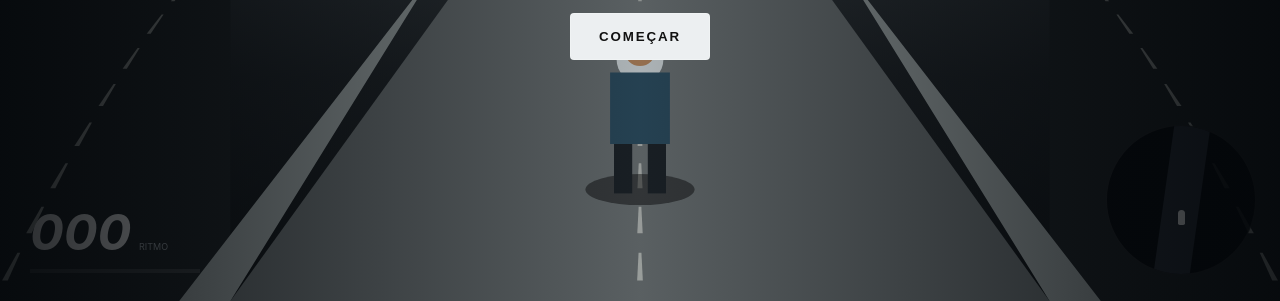
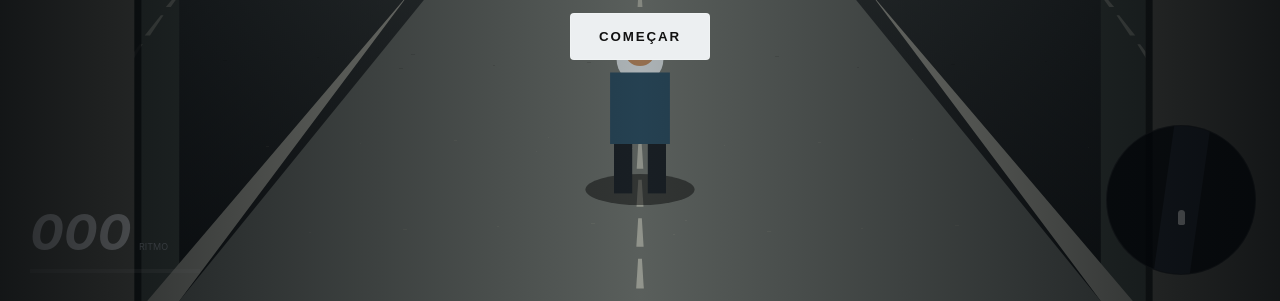
Before and after one commit to miguellorenzno-lgtm/PlayGround, a plain HTML site: page index.html in a window 1280 px wide. Shown: the part 499-800 px from the top of the page. Drawn offline with Linux system fonts and the light colour scheme.

Commit message:
Publish static build for issue #1
Run: 45207530795
Attempt: 1
Generation: 10
Source: 5da78f0efedfdc82ed4d3a36b3505d6fb8619e84

```diff
--- a/index.html
+++ b/index.html
@@ -32,12 +32,64 @@ function start(){reset();state='run';document.getElementById('menu').classList.a
 document.getElementById('start').onclick=start;document.getElementById('again').onclick=start;
 function finish(){state='result';if(distance>best){best=distance;localStorage.cityBest=best.toFixed(2)}document.getElementById('best').textContent=best.toFixed(2)+' KM';document.getElementById('resultText').textContent=distance.toFixed(2)+' km • '+items+' produtos encontrados';document.getElementById('result').classList.remove('hidden')}
 function project(lane,z){const horizon=H*.38,p=1-Math.max(0,Math.min(1,z/1100));const y=horizon+(H-horizon)*p*p,half=W*(.18+.52*p);return{x:W/2+lane*half*.48,y,scale:.12+p*.95,half}}
-function drawSky(){const g=ctx.createLinearGradient(0,0,0,H*.58);g.addColorStop(0,'#07111e');g.addColorStop(.7,'#8ca4b3');g.addColorStop(1,'#d8af82');ctx.fillStyle=g;ctx.fillRect(0,0,W,H*.45);ctx.fillStyle='rgba(255,242,197,.8)';ctx.beginPath();ctx.arc(W*.72,H*.18,13,0,7);ctx.fill();ctx.fillStyle='rgba(210,230,238,.18)';for(let i=0;i<12;i++){let x=(i*173+roadOffset*.03)%(W+200)-100,y=H*(.08+(i%4)*.045);ctx.beginPath();ctx.ellipse(x,y,65+(i%3)*20,9,0,0,7);ctx.fill()}}
-function drawBuildings(){const horizon=H*.38;ctx.fillStyle='#171f25';ctx.fillRect(0,horizon,W,H*.12);for(let i=-2;i<18;i++){let cycle=((i*128-roadOffset*.22)%(W+260)+(W+260))%(W+260)-130;let bw=105+(i%3)*35,bh=H*(.16+(i%4)*.025),base=horizon+H*.025;ctx.fillStyle=i%4===0?'#23313a':'#1b2429';ctx.fillRect(cycle-base*0,base-bh,bw,bh);ctx.fillStyle='#d0ad72';for(let wy=base-bh+18;wy<base-12;wy+=26)for(let wx=cycle+12;wx<cycle+bw-8;wx+=28)if((wx+i+wy)%5>1){ctx.fillRect(wx,wy,10,13)}}}
+function drawSky(){
+ const g=ctx.createLinearGradient(0,0,0,H*.58);g.addColorStop(0,'#101c29');g.addColorStop(.48,'#526878');g.addColorStop(.82,'#b39a80');g.addColorStop(1,'#dfc49d');ctx.fillStyle=g;ctx.fillRect(0,0,W,H*.46);
+ // céu realista: nuvens e poluição atmosférica suave
+ ctx.save();ctx.globalAlpha=.16;for(let i=0;i<9;i++){let x=(i*211-roadOffset*.018)%(W+350)-175,y=H*(.055+(i%4)*.055);let cg=ctx.createRadialGradient(x,y,4,x,y,96);cg.addColorStop(0,'#eef2ef');cg.addColorStop(.55,'rgba(210,218,216,.55)');cg.addColorStop(1,'rgba(180,190,192,0)');ctx.fillStyle=cg;ctx.beginPath();ctx.arc(x,y,96,0,Math.PI*2);ctx.fill()}ctx.restore();
+ let sx=W*.74,sy=H*.16;let sg=ctx.createRadialGradient(sx,sy,2,sx,sy,42);sg.addColorStop(0,'rgba(255,249,214,.95)');sg.addColorStop(.18,'rgba(255,228,169,.55)');sg.addColorStop(1,'rgba(255,205,145,0)');ctx.fillStyle=sg;ctx.beginPath();ctx.arc(sx,sy,42,0,7);ctx.fill();
+ ctx.fillStyle='rgba(255,248,210,.82)';ctx.beginPath();ctx.arc(sx,sy,8,0,7);ctx.fill();
+}
+function drawBuildings(){
+ const horizon=H*.38;ctx.fillStyle='#8b918d';ctx.fillRect(0,horizon,W,H*.105);
+ for(let i=-2;i<22;i++){
+  let cycle=((i*118-roadOffset*.16)%(W+300)+(W+300))%(W+300)-150;
+  let bw=92+(i%4)*24,bh=H*(.13+(i%5)*.028),base=horizon+H*.018;
+  let facade=i%5===0?'#8b7e6b':i%5===1?'#6f7c7d':i%5===2?'#9b8d79':i%5===3?'#73766d':'#867a6d';
+  let vg=ctx.createLinearGradient(cycle,0,cycle+bw,0);vg.addColorStop(0,'#31383a');vg.addColorStop(.16,facade);vg.addColorStop(.82,facade);vg.addColorStop(1,'#343a3a');ctx.fillStyle=vg;ctx.fillRect(cycle,base-bh,bw,bh);
+  ctx.fillStyle='rgba(25,30,31,.28)';ctx.fillRect(cycle+bw*.82,base-bh,bw*.18,bh);
+  // fachadas, juntas e varandas
+  ctx.fillStyle='rgba(65,57,49,.34)';for(let y=base-bh+14;y<base-8;y+=27)ctx.fillRect(cycle,y,bw,1);
+  for(let wy=base-bh+20;wy<base-16;wy+=27)for(let wx=cycle+11;wx<cycle+bw-10;wx+=25){let warm=(wx+wy+i)%7===0;ctx.fillStyle=warm?'#d6b477':'#263c43';ctx.fillRect(wx,wy,14,17);ctx.fillStyle='rgba(210,225,220,.14)';ctx.fillRect(wx+2,wy+2,3,13)}
+  ctx.strokeStyle='rgba(38,41,40,.7)';ctx.lineWidth=2;ctx.strokeRect(cycle,base-bh,bw,bh);
+ }
+}
 function drawSchool(){let z=((680-roadOffset*.9)%1500+1500)%1500;if(z<30||z>1100)return;let q=project(-1.55,z),s=q.scale*1.2,w=180*s,h=150*s,x=q.x-W*.06,y=q.y-h*.25;ctx.save();ctx.translate(x,y);ctx.fillStyle='#b9b09c';ctx.fillRect(-w/2,-h,w,h);ctx.fillStyle='#47525a';ctx.fillRect(-w/2,-h,w,18*s);ctx.fillStyle='#263741';for(let i=-1;i<=1;i++){ctx.fillRect(i*w*.25-25*s,-h*.65,50*s,54*s)}ctx.fillStyle='#252a2d';ctx.fillRect(-28*s,-38*s,56*s,38*s);ctx.fillStyle='#eee7cc';ctx.font=`${12*s}px sans-serif`;ctx.textAlign='center';ctx.fillText('ESCOLA',0,-h*.95);ctx.restore()}
 function drawHouseStore(){for(let side of [-1,1]){let z=((side===-1?520:880-roadOffset*.5)%1500+1500)%1500;if(z<30||z>1100)continue;let q=project(side*1.55,z),s=q.scale*1.15,w=155*s,h=145*s,x=q.x,y=q.y-h*.1;ctx.save();ctx.translate(x,y);ctx.fillStyle=side<0?'#d19a62':'#b75d50';ctx.fillRect(-w/2,-h,w,h*.9);ctx.fillStyle=side<0?'#65452f':'#572b2b';ctx.beginPath();ctx.moveTo(-w*.58,-h);ctx.lineTo(0,-h*1.35);ctx.lineTo(w*.58,-h);ctx.fill();ctx.fillStyle='#26343c';ctx.fillRect(-w*.28,-h*.55,w*.56,h*.55);ctx.fillStyle='#ffe19a';ctx.fillRect(-w*.22,-h*.48,w*.44,h*.32);ctx.fillStyle='#eee';ctx.font=`${11*s}px sans-serif`;ctx.textAlign='center';ctx.fillText(side<0?'CASA':'LOJA ELETRÔNICA',0,-h*.78);ctx.restore()}}
-function drawRoad(){const horizon=H*.38,g=ctx.createLinearGradient(0,horizon,0,H);g.addColorStop(0,'#4b5358');g.addColorStop(.55,'#23282c');g.addColorStop(1,'#15191c');ctx.fillStyle=g;ctx.fillRect(0,horizon,W,H-horizon);ctx.fillStyle='#777e80';ctx.beginPath();ctx.moveTo(W*.46,horizon);ctx.lineTo(W*.54,horizon);ctx.lineTo(W*.82,H);ctx.lineTo(W*.18,H);ctx.fill();ctx.fillStyle='#24292c';ctx.fillRect(0,horizon,W*.18,H-horizon);ctx.fillRect(W*.82,horizon,W*.18,H-horizon);for(let lane=-1.5;lane<=1.5;lane+=1.5){for(let i=0;i<24;i++){let z=((i*55-roadOffset*1.2)%1320+1320)%1320;if(z<20)continue;let a=project(lane,z),b=project(lane,Math.max(0,z-32)),p=1-z/1100;ctx.fillStyle=`rgba(235,238,232,${.35+.4*p})`;ctx.beginPath();ctx.moveTo(a.x-1.5*p,a.y);ctx.lineTo(a.x+1.5*p,a.y);ctx.lineTo(b.x+3*p,b.y);ctx.lineTo(b.x-3*p,b.y);ctx.fill()}}ctx.fillStyle='#aeb7b7';ctx.beginPath();ctx.moveTo(W*.42,horizon);ctx.lineTo(W*.18,H);ctx.lineTo(W*.14,H);ctx.lineTo(W*.44,horizon);ctx.fill();ctx.beginPath();ctx.moveTo(W*.58,horizon);ctx.lineTo(W*.82,H);ctx.lineTo(W*.86,H);ctx.lineTo(W*.56,horizon);ctx.fill()}
-function drawPerson(p){let q=project(p.lane,p.z);if(p.z<25||p.z>1100)return;let s=q.scale,w=28*s,h=90*s,x=q.x,y=q.y;ctx.save();ctx.translate(x,y);ctx.fillStyle='rgba(0,0,0,.25)';ctx.beginPath();ctx.ellipse(0,4*s,24*s,7*s,0,0,7);ctx.fill();ctx.fillStyle=p.color;ctx.fillRect(-w*.35,-h*.72,w*.7,h*.48);ctx.fillStyle='#dda56f';ctx.beginPath();ctx.arc(0,-h*.82,w*.26,0,7);ctx.fill();ctx.strokeStyle='#30343a';ctx.lineWidth=5*s;ctx.beginPath();ctx.moveTo(-w*.18,-h*.24);ctx.lineTo(-w*.25,h*.02);ctx.moveTo(w*.18,-h*.24);ctx.lineTo(w*.25,h*.02);ctx.stroke();ctx.restore()}
+function drawRoad(){
+ const horizon=H*.38,g=ctx.createLinearGradient(0,horizon,0,H);g.addColorStop(0,'#59615f');g.addColorStop(.32,'#3b4141');g.addColorStop(.72,'#292d2e');g.addColorStop(1,'#1c2021');ctx.fillStyle=g;ctx.fillRect(0,horizon,W,H-horizon);
+ ctx.fillStyle='#777d78';ctx.beginPath();ctx.moveTo(W*.455,horizon);ctx.lineTo(W*.545,horizon);ctx.lineTo(W*.86,H);ctx.lineTo(W*.14,H);ctx.fill();
+ // textura granulada e faixas desgastadas
+ ctx.save();ctx.globalAlpha=.12;for(let i=0;i<90;i++){let x=(i*137-roadOffset*.37)%W,y=horizon+(i*83%((H-horizon)|1));ctx.fillStyle=i%3?'#d3d0bc':'#090d0d';ctx.fillRect(x,y,1+(i%4),1)}ctx.restore();
+ ctx.fillStyle='#505a54';ctx.fillRect(0,horizon,W*.14,H-horizon);ctx.fillRect(W*.86,horizon,W*.14,H-horizon);
+ ctx.fillStyle='rgba(195,199,188,.32)';for(let lane=-1.5;lane<=1.5;lane+=1.5){for(let i=0;i<28;i++){let z=((i*48-roadOffset*1.35)%1340+1340)%1340;if(z<20)continue;let a=project(lane,z),b=project(lane,Math.max(0,z-34)),p=1-z/1100;ctx.fillStyle=`rgba(225,226,211,${.22+.52*p})`;ctx.beginPath();ctx.moveTo(a.x-2*p,a.y);ctx.lineTo(a.x+2*p,a.y);ctx.lineTo(b.x+4*p,b.y);ctx.lineTo(b.x-4*p,b.y);ctx.fill()}}
+ ctx.fillStyle='#b7b8ad';ctx.beginPath();ctx.moveTo(W*.43,horizon);ctx.lineTo(W*.14,H);ctx.lineTo(W*.115,H);ctx.lineTo(W*.445,horizon);ctx.fill();ctx.beginPath();ctx.moveTo(W*.57,horizon);ctx.lineTo(W*.86,H);ctx.lineTo(W*.885,H);ctx.lineTo(W*.555,horizon);ctx.fill();
+ // calçadas laterais e sarjetas
+ ctx.fillStyle='#77766d';ctx.fillRect(0,horizon,W*.105,H-horizon);ctx.fillRect(W*.895,horizon,W*.105,H-horizon);ctx.fillStyle='rgba(20,24,23,.8)';ctx.fillRect(W*.105,horizon,7,H-horizon);ctx.fillRect(W*.895,horizon,7,H-horizon);
+}
+function drawPerson(p){
+ let q=project(p.lane,p.z);if(p.z<25||p.z>1100)return;let s=q.scale,h=106*s,x=q.x,y=q.y;
+ let skin=['#c9936f','#956246','#ddb18d','#70442f','#b97854'][Math.abs(p.lane+2)%5],hair=['#241916','#49372a','#171719','#5e3d2b'][Math.abs(p.z|0)%4];
+ let walk=Math.sin(p.z*.025+roadOffset*.025),coat=p.color||'#445a66';
+ ctx.save();ctx.translate(x,y);
+ ctx.fillStyle='rgba(0,0,0,.38)';ctx.beginPath();ctx.ellipse(4*s,4*s,26*s,7*s,-.08,0,7);ctx.fill();
+ // pernas com calças, joelhos e movimento natural
+ ctx.strokeStyle='#252a2e';ctx.lineCap='round';ctx.lineWidth=10*s;ctx.beginPath();ctx.moveTo(-8*s,-h*.34);ctx.lineTo((-8+walk*5)*s,-h*.08);ctx.lineTo((-11+walk*8)*s,0);ctx.moveTo(8*s,-h*.34);ctx.lineTo((8-walk*5)*s,-h*.08);ctx.lineTo((11-walk*8)*s,0);ctx.stroke();
+ ctx.strokeStyle='#151719';ctx.lineWidth=5*s;ctx.beginPath();ctx.moveTo((-11+walk*8)*s,-2*s);ctx.lineTo((-18+walk*8)*s,1*s);ctx.moveTo((11-walk*8)*s,-2*s);ctx.lineTo((18-walk*8)*s,1*s);ctx.stroke();
+ // tronco anatomico, luz lateral e pregas
+ let cg=ctx.createLinearGradient(-18*s,-h*.78,20*s,-h*.25);cg.addColorStop(0,'rgba(255,255,255,.18)');cg.addColorStop(.25,coat);cg.addColorStop(1,'#242d31');ctx.fillStyle=cg;ctx.beginPath();ctx.moveTo(-15*s,-h*.74);ctx.quadraticCurveTo(-21*s,-h*.48,-16*s,-h*.27);ctx.lineTo(17*s,-h*.27);ctx.quadraticCurveTo(21*s,-h*.48,14*s,-h*.74);ctx.quadraticCurveTo(0,-h*.82,-15*s,-h*.74);ctx.fill();
+ ctx.fillStyle='rgba(20,20,20,.25)';ctx.fillRect(-1*s,-h*.72,2*s,h*.43);
+ // braços e mãos
+ ctx.strokeStyle=coat;ctx.lineWidth=8*s;ctx.beginPath();ctx.moveTo(-14*s,-h*.68);ctx.quadraticCurveTo((-25-walk*3)*s,-h*.45,-20*s,-h*.25);ctx.moveTo(14*s,-h*.68);ctx.quadraticCurveTo((25+walk*3)*s,-h*.45,20*s,-h*.25);ctx.stroke();
+ ctx.fillStyle=skin;ctx.beginPath();ctx.arc(-20*s,-h*.23,4.2*s,0,7);ctx.arc(20*s,-h*.23,4.2*s,0,7);ctx.fill();
+ // pescoço, orelhas e cabeça
+ ctx.fillStyle=skin;ctx.fillRect(-5*s,-h*.83,10*s,9*s);ctx.beginPath();ctx.arc(-13*s,-h*.91,3*s,0,7);ctx.arc(13*s,-h*.91,3*s,0,7);ctx.fill();
+ ctx.beginPath();ctx.ellipse(0,-h*.92,13*s,16*s,.03,0,7);ctx.fill();
+ // cabelo, sobrancelhas e olhos sutis
+ ctx.fillStyle=hair;ctx.beginPath();ctx.ellipse(-1*s,-h*.99,13*s,8*s,.05,Math.PI,Math.PI*2);ctx.lineTo(12*s,-h*.94);ctx.quadraticCurveTo(8*s,-h*1.02,-13*s,-h*.96);ctx.fill();
+ ctx.strokeStyle='rgba(25,20,18,.75)';ctx.lineWidth=1.2*s;ctx.beginPath();ctx.moveTo(-7*s,-h*.93);ctx.lineTo(-3*s,-h*.94);ctx.moveTo(3*s,-h*.94);ctx.lineTo(7*s,-h*.93);ctx.stroke();
+ ctx.fillStyle='#1a1a18';ctx.beginPath();ctx.arc(-5*s,-h*.9,1.1*s,0,7);ctx.arc(5*s,-h*.9,1.1*s,0,7);ctx.fill();
+ ctx.restore();
+}
 function drawObject(o){let q=project(o.lane,o.z);if(o.caught||o.z<25||o.z>1100)return;let s=q.scale*o.z/300;if(s<.08)return;let x=q.x,y=q.y,w=38*s,h=28*s;ctx.save();ctx.translate(x,y);ctx.fillStyle='rgba(66,213,255,.18)';ctx.beginPath();ctx.arc(0,-h*.45,35*s,0,7);ctx.fill();ctx.fillStyle='#111';if(o.type==='Celular'){ctx.fillRect(-w*.18,-h*.85,w*.36,h)}else if(o.type==='TV'||o.type==='PC'||o.type==='PS5'||o.type==='PS4'){ctx.fillRect(-w*.5,-h*.8,w,h*.8);ctx.fillStyle='#75a3af';ctx.fillRect(-w*.42,-h*.72,w*.84,h*.55);ctx.fillStyle='#fff';ctx.font=`${8*s}px sans-serif`;ctx.textAlign='center';ctx.fillText(o.type,0,-h*.38)}ctx.restore()}
 function drawPlayer(){let x=W/2+playerX*W*.34,y=H*.82,s=Math.min(W*.16,130),ctxX=x;ctx.save();ctx.translate(ctxX,y);ctx.fillStyle='rgba(0,0,0,.45)';ctx.beginPath();ctx.ellipse(0,s*.25,s*.42,s*.12,0,0,7);ctx.fill();ctx.fillStyle='#e5edf0';ctx.beginPath();ctx.arc(0,-s*.75,s*.18,0,7);ctx.fill();ctx.fillStyle='#c69367';ctx.beginPath();ctx.arc(0,-s*.82,s*.12,0,7);ctx.fill();ctx.fillStyle='#31556a';ctx.fillRect(-s*.23,-s*.65,s*.46,s*.55);ctx.fillStyle='#20272d';ctx.fillRect(-s*.2,-s*.1,s*.14,s*.38);ctx.fillRect(s*.06,-s*.1,s*.14,s*.38);ctx.restore()}
 function update(dt){if(state!=='run')return;const boosting=(keys.shift||touch.boost);const target=boosting?10:6;speed+=(target-speed)*dt*.8;if(keys.arrowleft||keys.a||touch.left)playerX-=dt*1.45;if(keys.arrowright||keys.d||touch.right)playerX+=dt*1.45;playerX=Math.max(-1.15,Math.min(1.15,playerX));roadOffset+=speed*dt*60;distance+=speed*dt/3600;for(let o of objects){o.z-= (speed*10-o.z*.018)*dt;if(o.z<25){o.z=1150+Math.random()*300;o.caught=false;o.lane=(Math.random()*3|0)-1}if(!o.caught&&o.z>35&&o.z<155&&Math.abs(o.lane-playerX)<.48){o.caught=true;items++;document.getElementById('items').textContent=String(items).padStart(2,'0')}}for(let p of pedestrians){p.z-=speed*dt*3.8;if(p.z<25){p.z=1150+Math.random()*250;p.lane=(Math.random()*3|0)-1}}if(items>=20)finish();document.getElementById('dist').textContent=distance.toFixed(2)+' KM';document.getElementById('kmh').textContent=String(Math.round(speed*10)).padStart(3,'0');document.getElementById('rpm').style.width=(speed/10*100)+'%'}
```
Also changed, not shown: .omgithub/deployment.json.
